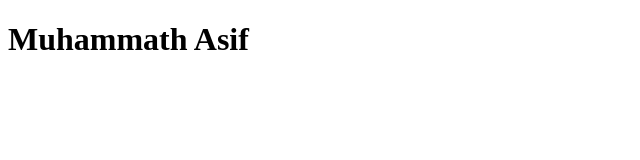
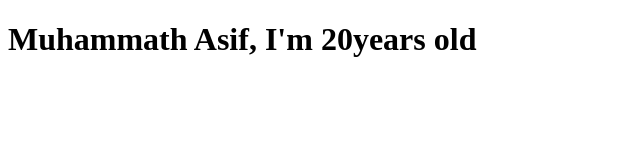
Before and after one commit to MuhammathAsif2005/sampleRepo, a plain HTML site: page index.html in a window 1280 px wide. Shown: the whole page, without its empty margins (0-640 px from the left). Drawn offline with Linux system fonts and the light colour scheme.

Commit message:
feat : added age info

```diff
--- a/index.html
+++ b/index.html
@@ -6,6 +6,6 @@
     <title>Document</title>
 </head>
 <body>
-    <h1>Muhammath Asif</h1>
+    <h1>Muhammath Asif, I'm 20years old</h1>
 </body>
 </html>
```
